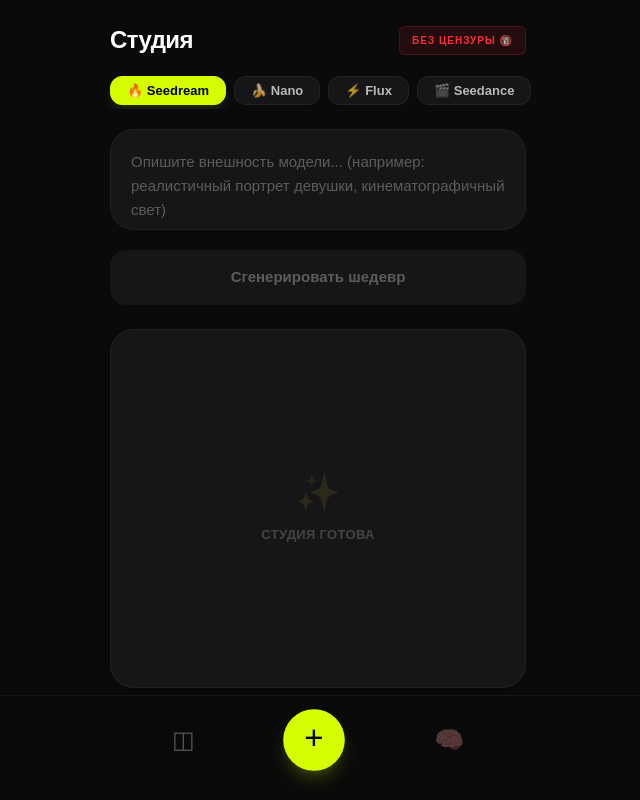
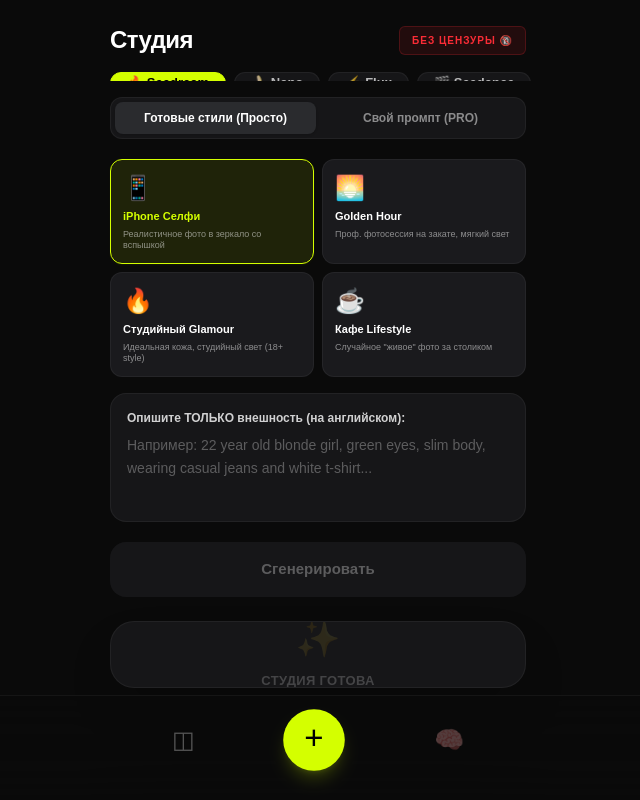
Before and after one commit to Leonardodeterrios/ai-tma, a Next.js app: page / in a window 1280 px wide. Both pictures are taken after a click on the element 640 px from the left and 371 px from the top of the page. Shown: the whole page, without its empty margins (322-962 px from the left). Built offline with nearby package versions, Linux system fonts and the light colour scheme.

Commit message:
Update page.tsx

```diff
--- a/app/page.tsx
+++ b/app/page.tsx
@@ -1,21 +1,62 @@
 'use client';
 import { useState } from 'react';
-import Image from 'next/image';
 import BrainTab from './components/BrainTab';
 
 type Engine = 'flux' | 'seedream' | 'seedance' | 'nanobanana';
+type StudioMode = 'freestyle' | 'templates';
+
+// Наши заготовленные шаблоны
+const TEMPLATES = [
+  {
+    id: 'selfie',
+    icon: '📱',
+    title: 'iPhone Селфи',
+    desc: 'Реалистичное фото в зеркало со вспышкой',
+    basePrompt: 'iphone mirror selfie, flash photography, raw candid photo, 8k resolution, highly detailed, realistic skin texture, casual lighting, posted on instagram --ar 3:4'
+  },
+  {
+    id: 'golden',
+    icon: '🌅',
+    title: 'Golden Hour',
+    desc: 'Проф. фотосессия на закате, мягкий свет',
+    basePrompt: 'professional portrait photography, golden hour lighting, cinematic rim light, bokeh, 85mm lens, highly detailed, photorealistic, beautiful warm colors --ar 4:5'
+  },
+  {
+    id: 'glamour',
+    icon: '🔥',
+    title: 'Студийный Glamour',
+    desc: 'Идеальная кожа, студийный свет (18+ style)',
+    basePrompt: 'fashion magazine cover, studio lighting, hyper detailed, soft skin, volumetric lighting, provocative model pose, masterpiece, 8k uhd, dslr --ar 4:5'
+  },
+  {
+    id: 'lifestyle',
+    icon: '☕️',
+    title: 'Кафе Lifestyle',
+    desc: 'Случайное "живое" фото за столиком',
+    basePrompt: 'candid shot, sitting in a cozy coffee shop, drinking coffee, natural daylight, blurred background, f/1.8, realistic analog photography, 35mm --ar 4:5'
+  }
+];
 
 export default function Home() {
   const [activeTab, setActiveTab] = useState('explore');
 
   // Состояния для Студии
-  const [imagePrompt, setImagePrompt] = useState('');
+  const [studioMode, setStudioMode] = useState<StudioMode>('templates');
+  const [selectedTemplate, setSelectedTemplate] = useState(TEMPLATES[0]);
+  const [modelDescription, setModelDescription] = useState(''); // Описание внешности для шаблона
+  const [imagePrompt, setImagePrompt] = useState(''); // Свободный промпт
+
   const [isGenerating, setIsGenerating] = useState(false);
   const [generatedResult, setGeneratedResult] = useState<{ url: string, type: 'image' | 'video' } | null>(null);
   const [selectedEngine, setSelectedEngine] = useState<Engine>('seedream');
 
   const handleGenerate = async () => {
-    if (!imagePrompt.trim()) return;
+    // В зависимости от режима, формируем финальный промпт
+    const finalPrompt = studioMode === 'templates'
+      ? `${modelDescription}, ${selectedTemplate.basePrompt}` // Склеиваем внешность + скрытый костяк шаблона
+      : imagePrompt; // Просто отправляем то, что ввел юзер
+
+    if (!finalPrompt.trim()) return;
 
     setIsGenerating(true);
     setGeneratedResult(null);
@@ -25,7 +66,7 @@ export default function Home() {
         method: 'POST',
         headers: { 'Content-Type': 'application/json' },
         body: JSON.stringify({
-          prompt: imagePrompt,
+          prompt: finalPrompt,
           engine: selectedEngine
         })
       });
@@ -53,15 +94,13 @@ export default function Home() {
         {/* === ВКЛАДКА EXPLORE (ГЛАВНАЯ) === */}
         {activeTab === 'explore' && (
           <div className="p-4 space-y-6 max-w-md mx-auto">
-
-            {/* ШАПКА (С четким призывом к действию) */}
+            {/* ШАПКА */}
             <div className="flex items-center justify-between pt-2">
               <div className="text-[22px] leading-tight font-black tracking-tight whitespace-nowrap">
                 ACCESS<br />
                 <span className="text-[#D4FF00]">GRANTED</span>
               </div>
 
-              {/* КНОПКА НА ТВОЙ САЙТ */}
               <a
                 href="https://твой-сайт.ru"
                 target="_blank"
@@ -109,7 +148,6 @@ export default function Home() {
               className="relative w-full aspect-[4/3] sm:aspect-[16/9] rounded-[24px] overflow-hidden group cursor-pointer border border-white/10 shadow-2xl"
             >
               <div className="absolute inset-0 bg-gradient-to-br from-purple-900/40 via-black to-[#D4FF00]/10 z-10"></div>
-
               <div className="absolute inset-0 bg-[url('https://images.unsplash.com/photo-1618005182384-a83a8bd57fbe?q=80&w=2000&auto=format&fit=crop')] bg-cover bg-center opacity-60 mix-blend-overlay"></div>
 
               <div className="absolute bottom-0 left-0 w-full p-6 bg-gradient-to-t from-black via-black/90 to-transparent z-20">
@@ -144,7 +182,6 @@ export default function Home() {
                 ))}
               </div>
             </div>
-
           </div>
         )}
 
@@ -166,7 +203,7 @@ export default function Home() {
         {/* === ВКЛАДКА STUDIO (ГЕНЕРАЦИЯ) === */}
         {activeTab === 'studio' && (
           <div className="p-4 flex flex-col h-full max-w-md mx-auto">
-            <div className="flex justify-between items-center mb-5 pt-2">
+            <div className="flex justify-between items-center mb-4 pt-2">
               <h2 className="text-2xl font-black tracking-tight">Студия</h2>
               <span className="text-[10px] bg-red-500/10 text-red-500 border border-red-500/20 px-3 py-1.5 rounded-md uppercase font-black tracking-widest">
                 Без цензуры 🔞
@@ -174,64 +211,78 @@ export default function Home() {
             </div>
 
             {/* ВЫБОР ДВИЖКА */}
-            <div className="flex gap-2 mb-5 overflow-x-auto no-scrollbar pb-1 -mx-4 px-4">
+            <div className="flex gap-2 mb-4 overflow-x-auto no-scrollbar pb-1 -mx-4 px-4">
+              <button onClick={() => setSelectedEngine('seedream')} className={`px-4 py-2.5 rounded-xl text-[13px] font-bold transition-all border whitespace-nowrap flex items-center gap-1.5 ${selectedEngine === 'seedream' ? 'bg-[#D4FF00] text-black border-[#D4FF00]' : 'bg-[#161618] text-white/70 border-white/5'}`}>🔥 Seedream</button>
+              <button onClick={() => setSelectedEngine('nanobanana')} className={`px-4 py-2.5 rounded-xl text-[13px] font-bold transition-all border whitespace-nowrap flex items-center gap-1.5 ${selectedEngine === 'nanobanana' ? 'bg-[#D4FF00] text-black border-[#D4FF00]' : 'bg-[#161618] text-white/70 border-white/5'}`}>🍌 Nano</button>
+              <button onClick={() => setSelectedEngine('flux')} className={`px-4 py-2.5 rounded-xl text-[13px] font-bold transition-all border whitespace-nowrap flex items-center gap-1.5 ${selectedEngine === 'flux' ? 'bg-[#D4FF00] text-black border-[#D4FF00]' : 'bg-[#161618] text-white/70 border-white/5'}`}>⚡️ Flux</button>
+              <button onClick={() => setSelectedEngine('seedance')} className={`px-4 py-2.5 rounded-xl text-[13px] font-bold transition-all border whitespace-nowrap flex items-center gap-1.5 ${selectedEngine === 'seedance' ? 'bg-[#D4FF00] text-black border-[#D4FF00]' : 'bg-[#161618] text-white/70 border-white/5'}`}>🎬 Seedance</button>
+            </div>
+
+            {/* ПЕРЕКЛЮЧАТЕЛЬ РЕЖИМОВ (Шаблоны / Свободный) */}
+            <div className="bg-[#161618] p-1 rounded-xl flex gap-1 mb-5 border border-white/5">
               <button
-                onClick={() => setSelectedEngine('seedream')}
-                className={`px-4 py-2.5 rounded-xl text-[13px] font-bold transition-all border whitespace-nowrap flex items-center gap-1.5 ${
-                  selectedEngine === 'seedream'
-                    ? 'bg-[#D4FF00] text-black border-[#D4FF00] shadow-lg shadow-[#D4FF00]/10'
-                    : 'bg-[#161618] text-white/70 border-white/5 hover:bg-[#1A1A1D]'
-                }`}
+                onClick={() => setStudioMode('templates')}
+                className={`flex-1 py-2 rounded-lg text-xs font-bold transition-colors ${studioMode === 'templates' ? 'bg-[#2A2B2E] text-white shadow-sm' : 'text-white/50 hover:text-white/80'}`}
               >
-                🔥 Seedream
-              </button>
-
-              <button
-                onClick={() => setSelectedEngine('nanobanana')}
-                className={`px-4 py-2.5 rounded-xl text-[13px] font-bold transition-all border whitespace-nowrap flex items-center gap-1.5 ${
-                  selectedEngine === 'nanobanana'
-                    ? 'bg-[#D4FF00] text-black border-[#D4FF00] shadow-lg shadow-[#D4FF00]/10'
-                    : 'bg-[#161618] text-white/70 border-white/5 hover:bg-[#1A1A1D]'
-                }`}
-              >
-                🍌 Nano
-              </button>
-
-              <button
-                onClick={() => setSelectedEngine('flux')}
-                className={`px-4 py-2.5 rounded-xl text-[13px] font-bold transition-all border whitespace-nowrap flex items-center gap-1.5 ${
-                  selectedEngine === 'flux'
-                    ? 'bg-[#D4FF00] text-black border-[#D4FF00] shadow-lg shadow-[#D4FF00]/10'
-                    : 'bg-[#161618] text-white/70 border-white/5 hover:bg-[#1A1A1D]'
-                }`}
-              >
-                ⚡️ Flux
+                Готовые стили (Просто)
               </button>
               <button
-                onClick={() => setSelectedEngine('seedance')}
-                className={`px-4 py-2.5 rounded-xl text-[13px] font-bold transition-all border whitespace-nowrap flex items-center gap-1.5 ${
-                  selectedEngine === 'seedance'
-                    ? 'bg-[#D4FF00] text-black border-[#D4FF00] shadow-lg shadow-[#D4FF00]/10'
-                    : 'bg-[#161618] text-white/70 border-white/5 hover:bg-[#1A1A1D]'
-                }`}
+                onClick={() => setStudioMode('freestyle')}
+                className={`flex-1 py-2 rounded-lg text-xs font-bold transition-colors ${studioMode === 'freestyle' ? 'bg-[#2A2B2E] text-white shadow-sm' : 'text-white/50 hover:text-white/80'}`}
               >
-                🎬 Seedance
+                Свой промпт (PRO)
               </button>
             </div>
 
-            <textarea
-              value={imagePrompt}
-              onChange={(e) => setImagePrompt(e.target.value)}
-              placeholder={selectedEngine === 'seedance' ? "Опишите сценарий видео..." : "Опишите внешность модели... (например: реалистичный портрет девушки, кинематографичный свет)"}
-              className="w-full bg-[#161618] border border-white/5 rounded-3xl p-5 mb-5 h-32 focus:outline-none focus:border-[#D4FF00]/50 focus:bg-[#1A1A1D] text-white resize-none text-[15px] leading-relaxed transition-all placeholder-white/30"
-            />
+            {/* РЕЖИМ ШАБЛОНОВ */}
+            {studioMode === 'templates' ? (
+              <div className="space-y-4 mb-5">
+                {/* Выбор шаблона */}
+                <div className="grid grid-cols-2 gap-2">
+                  {TEMPLATES.map(tpl => (
+                    <div
+                      key={tpl.id}
+                      onClick={() => setSelectedTemplate(tpl)}
+                      className={`cursor-pointer p-3 rounded-xl border transition-all ${
+                        selectedTemplate.id === tpl.id
+                          ? 'bg-[#D4FF00]/10 border-[#D4FF00] shadow-sm shadow-[#D4FF00]/5'
+                          : 'bg-[#1A1A1D] border-white/5 hover:border-white/20'
+                      }`}
+                    >
+                      <div className="text-2xl mb-1">{tpl.icon}</div>
+                      <div className={`text-[11px] font-bold ${selectedTemplate.id === tpl.id ? 'text-[#D4FF00]' : 'text-white'}`}>{tpl.title}</div>
+                      <div className="text-[9px] text-white/50 mt-1 leading-tight">{tpl.desc}</div>
+                    </div>
+                  ))}
+                </div>
+
+                {/* Ввод внешности */}
+                <div className="bg-[#161618] border border-white/5 rounded-2xl p-4">
+                  <div className="text-xs font-bold text-white/80 mb-2">Опишите ТОЛЬКО внешность (на английском):</div>
+                  <textarea
+                    value={modelDescription}
+                    onChange={(e) => setModelDescription(e.target.value)}
+                    placeholder="Например: 22 year old blonde girl, green eyes, slim body, wearing casual jeans and white t-shirt..."
+                    className="w-full bg-transparent border-none p-0 h-16 focus:outline-none focus:ring-0 text-white resize-none text-[14px] leading-relaxed placeholder-white/30"
+                  />
+                </div>
+              </div>
+            ) : (
+              /* СВОБОДНЫЙ РЕЖИМ */
+              <textarea
+                value={imagePrompt}
+                onChange={(e) => setImagePrompt(e.target.value)}
+                placeholder={selectedEngine === 'seedance' ? "Опишите сценарий видео..." : "Полный промпт для генерации..."}
+                className="w-full bg-[#161618] border border-white/5 rounded-2xl p-4 mb-5 h-32 focus:outline-none focus:border-[#D4FF00]/50 text-white resize-none text-[14px] leading-relaxed placeholder-white/30"
+              />
+            )}
 
             <button
               onClick={handleGenerate}
-              disabled={isGenerating || !imagePrompt.trim()}
+              disabled={isGenerating || (studioMode === 'templates' ? !modelDescription.trim() : !imagePrompt.trim())}
               className="w-full bg-[#D4FF00] hover:bg-[#bce600] disabled:bg-[#161618] disabled:text-white/30 text-black font-black py-4 rounded-2xl mb-6 transition-all text-[15px] shadow-lg shadow-[#D4FF00]/10 disabled:shadow-none"
             >
-              {isGenerating ? `Генерация...` : 'Сгенерировать шедевр'}
+              {isGenerating ? `Генерация...` : 'Сгенерировать'}
             </button>
 
             {/* Зона результата */}
@@ -239,26 +290,13 @@ export default function Home() {
               {isGenerating ? (
                 <div className="flex flex-col items-center gap-4">
                   <div className="w-10 h-10 border-4 border-white/10 border-t-[#D4FF00] rounded-full animate-spin"></div>
-                  <div className="text-white/50 text-sm font-medium">
-                    {selectedEngine === 'seedance' ? "Создаем видео (около 2 мин)..." : "Отрисовываем детали..."}
-                  </div>
+                  <div className="text-white/50 text-sm font-medium">Создаем шедевр...</div>
                 </div>
               ) : generatedResult ? (
                 generatedResult.type === 'image' ? (
-                  <img
-                    src={generatedResult.url}
-                    alt="Сгенерированная модель"
-                    className="w-full h-full object-cover"
-                  />
+                  <img src={generatedResult.url} alt="Result" className="w-full h-full object-cover" />
                 ) : (
-                  <video
-                    src={generatedResult.url}
-                    controls
-                    autoPlay
-                    loop
-                    playsInline
-                    className="w-full h-full object-cover"
-                  />
+                  <video src={generatedResult.url} controls autoPlay loop playsInline className="w-full h-full object-cover" />
                 )
               ) : (
                 <div className="text-white/20 text-center px-4 flex flex-col items-center">
@@ -274,26 +312,17 @@ export default function Home() {
       {/* === НИЖНЯЯ НАВИГАЦИЯ === */}
       <div className="fixed bottom-0 w-full bg-[#0A0A0A]/80 backdrop-blur-2xl border-t border-white/5 pb-8 pt-4 z-50">
         <div className="flex justify-around items-center max-w-md mx-auto px-8">
-          <button
-            onClick={() => setActiveTab('explore')}
-            className={`flex flex-col items-center transition-all ${activeTab === 'explore' ? 'text-white scale-110' : 'text-white/30 hover:text-white/50'}`}
-          >
+          <button onClick={() => setActiveTab('explore')} className={`flex flex-col items-center transition-all ${activeTab === 'explore' ? 'text-white scale-110' : 'text-white/30 hover:text-white/50'}`}>
             <span className="text-2xl">◫</span>
           </button>
 
-          <button
-            onClick={() => setActiveTab('studio')}
-            className={`flex flex-col items-center transition-all ${activeTab === 'studio' ? 'scale-110' : 'hover:scale-105'}`}
-          >
+          <button onClick={() => setActiveTab('studio')} className={`flex flex-col items-center transition-all ${activeTab === 'studio' ? 'scale-110' : 'hover:scale-105'}`}>
             <div className={`w-14 h-14 rounded-full flex items-center justify-center shadow-lg transition-colors ${activeTab === 'studio' ? 'bg-[#D4FF00] text-black shadow-[#D4FF00]/20' : 'bg-[#161618] text-white border border-white/5'}`}>
               <span className="text-3xl font-light mb-1">+</span>
             </div>
           </button>
 
-          <button
-            onClick={() => setActiveTab('brain')}
-            className={`flex flex-col items-center transition-all ${activeTab === 'brain' ? 'text-white scale-110' : 'text-white/30 hover:text-white/50'}`}
-          >
+          <button onClick={() => setActiveTab('brain')} className={`flex flex-col items-center transition-all ${activeTab === 'brain' ? 'text-white scale-110' : 'text-white/30 hover:text-white/50'}`}>
             <span className="text-2xl">🧠</span>
           </button>
         </div>
```
